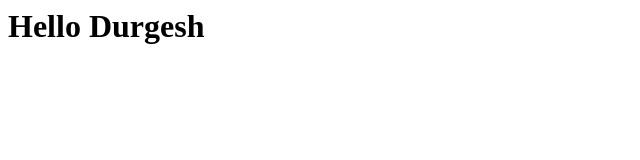
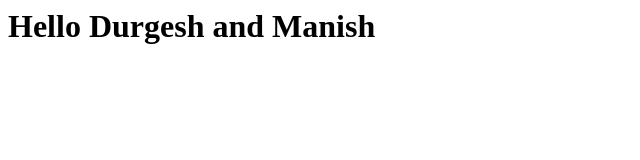
Before and after one commit to Drisa-Rokes/Devops_Project, a plain HTML site: page index.html in a window 1280 px wide. Shown: the whole page, without its empty margins (0-640 px from the left). Drawn offline with Linux system fonts and the light colour scheme.

Commit message:
Second Commit

```diff
--- a/index.html
+++ b/index.html
@@ -3,6 +3,6 @@
         <title> Project</title>
     </head>
     <body>
-        <h1>Hello Durgesh</h1>
+        <h1>Hello Durgesh and Manish</h1>
     </body>
 </html>
```
